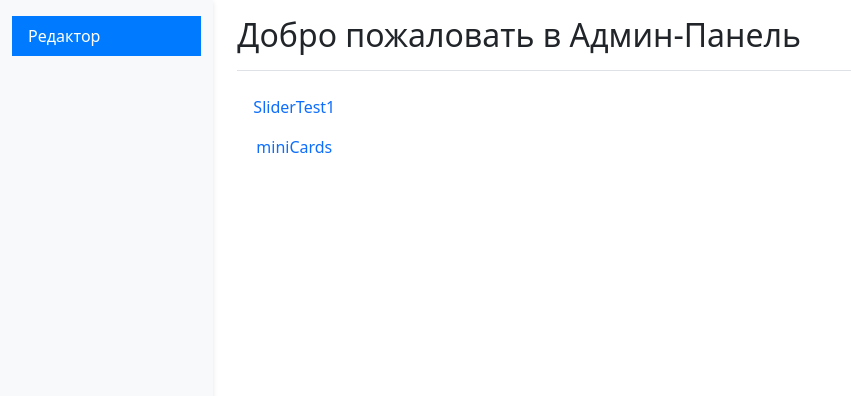
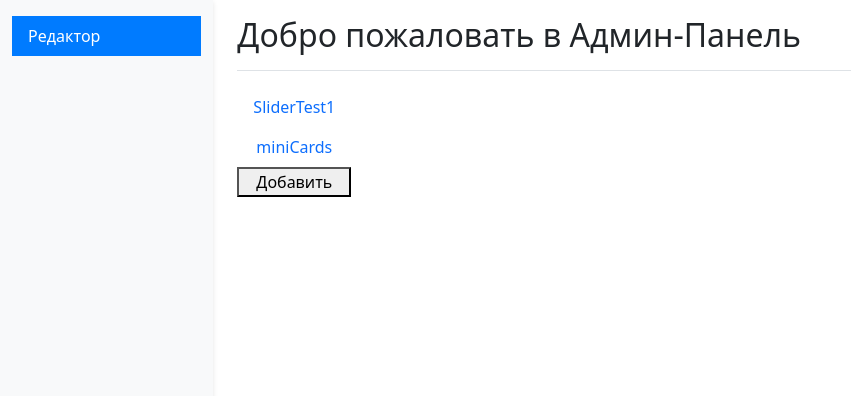
Before and after one commit to golova-m/training_flask_admin_panel, a Flask app: page /admin_panel in a window 1280 px wide. Shown: the part 56-452 px from the top of the page, without its empty margins (0-851 px from the left). Run offline with Flask 3, Linux system fonts and the light colour scheme; a user stored in the database is signed in; data comes from the database, SQL or seed files in the repository.

Commit message:
Add button "add content"

```diff
--- a/templates/admin_panel.html
+++ b/templates/admin_panel.html
@@ -57,7 +57,6 @@
 						</a>
 					</li>
 					<!-- More menu items -->
-
 				</ul>
 			</div>
 		</nav>
--- a/templates/editland.html
+++ b/templates/editland.html
@@ -15,6 +15,7 @@
 
 				</button>
 			{% endfor %}
+			<button>Добавить</button>
 		</div>
 
 		<div class="tab-content" id="v-pills-tabContent">
@@ -35,6 +36,7 @@
 						<br><br><br>
 						</form>
 					{% endfor %}
+					<button>Добавить</button>
 				</div>
 			{% endfor %}
 		</div>
```
